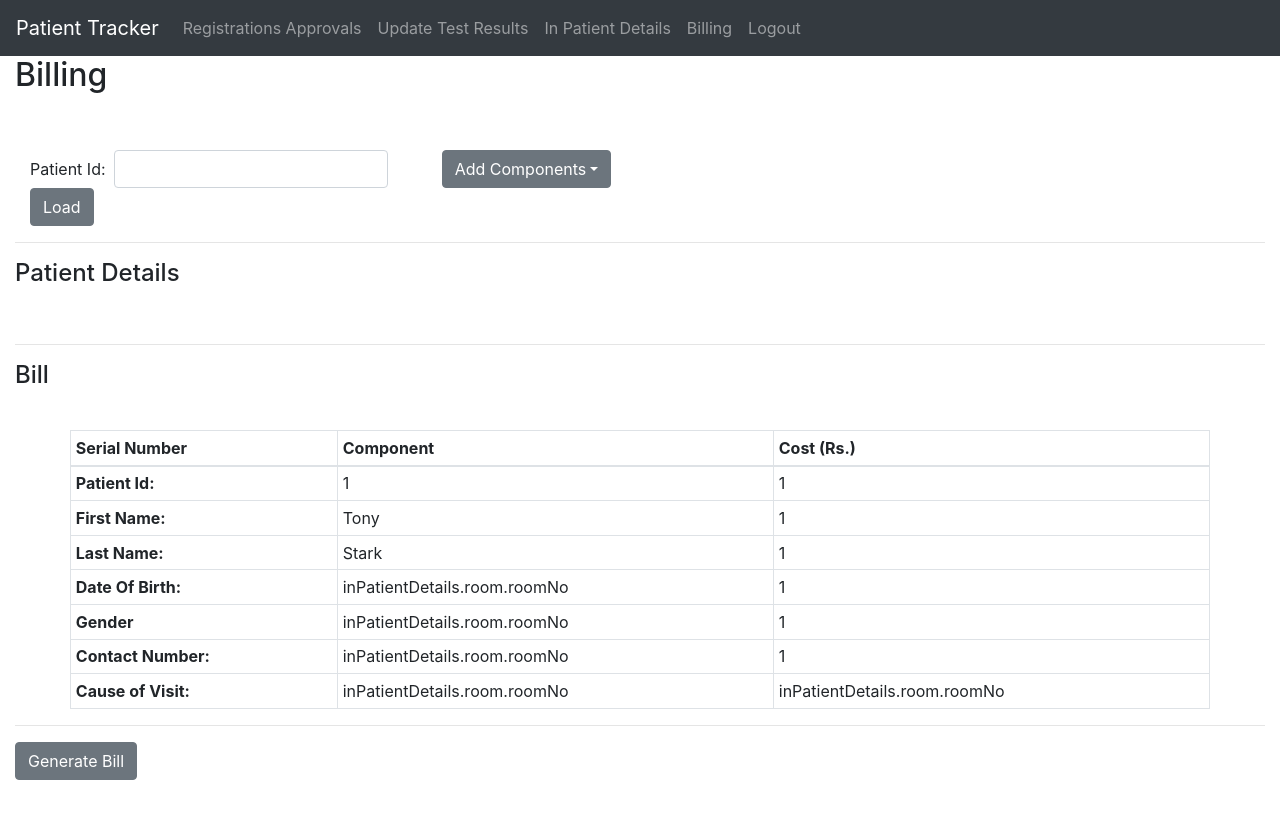
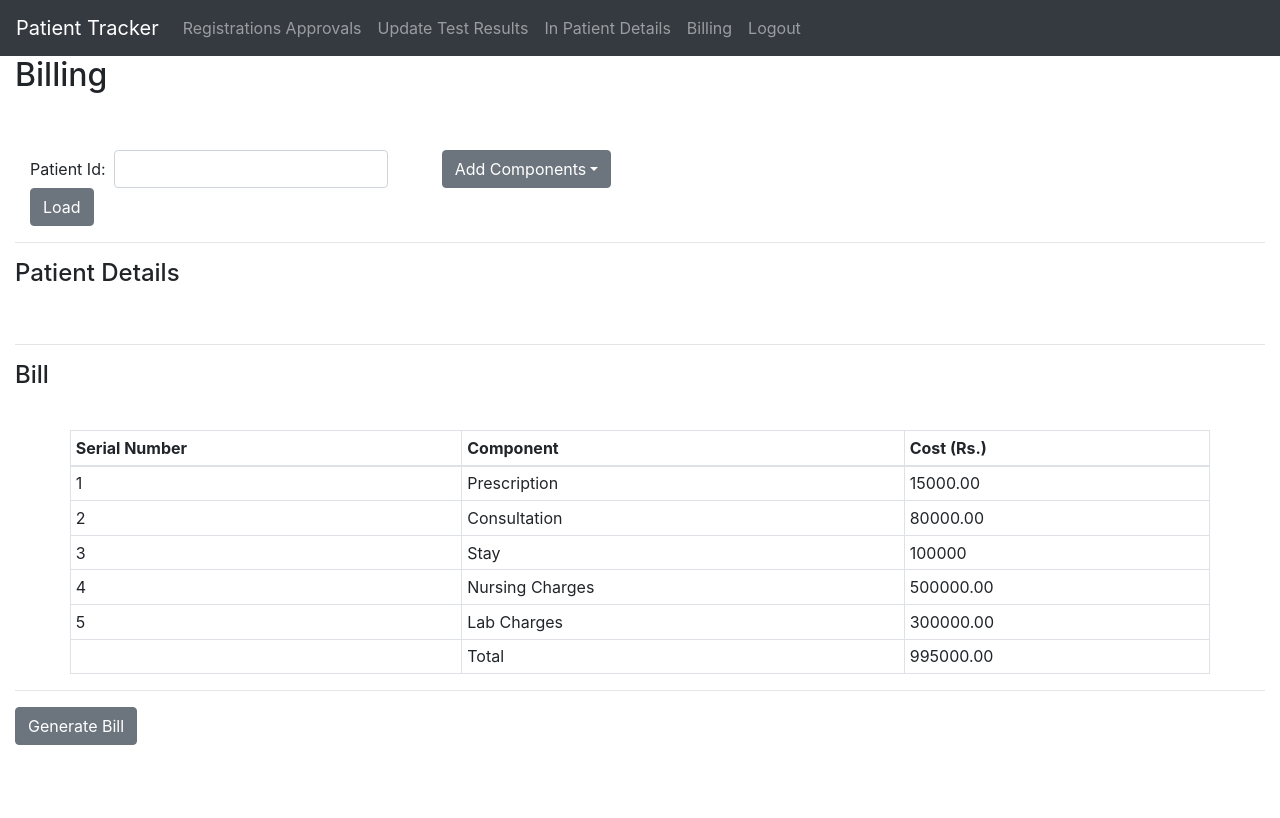
Before and after one commit to coderperfect/patient-tracker-react, a React (Create React App) app: page /billing in a window 1280 px wide. Shown: the top 818 px of the page. Built offline with nearby package versions, Linux system fonts and the light colour scheme.

Commit message:
Billing Attributes added

```diff
--- a/src/components/admin/Billing.js
+++ b/src/components/admin/Billing.js
@@ -133,39 +133,34 @@ class Billing extends Component {
         return (
             <tbody>
                 <tr key="patientId:">
-                    <th>Patient Id:</th>
-                    <td>{"1"}</td>
-                    <td>{"1"}</td>
+                    <td>1</td>
+                    <td>{"Prescription"}</td>
+                    <td>{"15000.00"}</td>
                 </tr>
                 <tr key="First Name:">
-                    <th>First Name:</th>
-                    <td>{"Tony"}</td>
-                    <td>{"1"}</td>
+                    <td>2</td>
+                    <td>{"Consultation"}</td>
+                    <td>{"80000.00"}</td>
                 </tr>
                 <tr key="Last Name:">
-                    <th>Last Name:</th>
-                    <td>{"Stark"}</td>
-                    <td>{"1"}</td>
+                    <td>3</td>
+                    <td>{"Stay"}</td>
+                    <td>{"100000"}</td>
                 </tr>
                 <tr key="Date Of Birth:">
-                    <th>Date Of Birth:</th>
-                    <td>{"inPatientDetails.room.roomNo"}</td>
-                    <td>{"1"}</td>
+                    <td>4</td>
+                    <td>{"Nursing Charges"}</td>
+                    <td>{"500000.00"}</td>
                 </tr>
                 <tr key="Gender">
-                    <th>Gender</th>
-                    <td>{"inPatientDetails.room.roomNo"}</td>
-                    <td>{"1"}</td>
+                    <td>5</td>
+                    <td>{"Lab Charges"}</td>
+                    <td>{"300000.00"}</td>
                 </tr>
                 <tr key="Contact Number:">
-                    <th>Contact Number:</th>
-                    <td>{"inPatientDetails.room.roomNo"}</td>
-                    <td>{"1"}</td>
-                </tr>
-                <tr key="Cause of Visit:">
-                    <th>Cause of Visit:</th>
-                    <td>{"inPatientDetails.room.roomNo"}</td>
-                    <td>{"inPatientDetails.room.roomNo"}</td>
+                    <th></th>
+                    <td>{"Total"}</td>
+                    <td>{"995000.00"}</td>
                 </tr>
             </tbody>
         );
```
